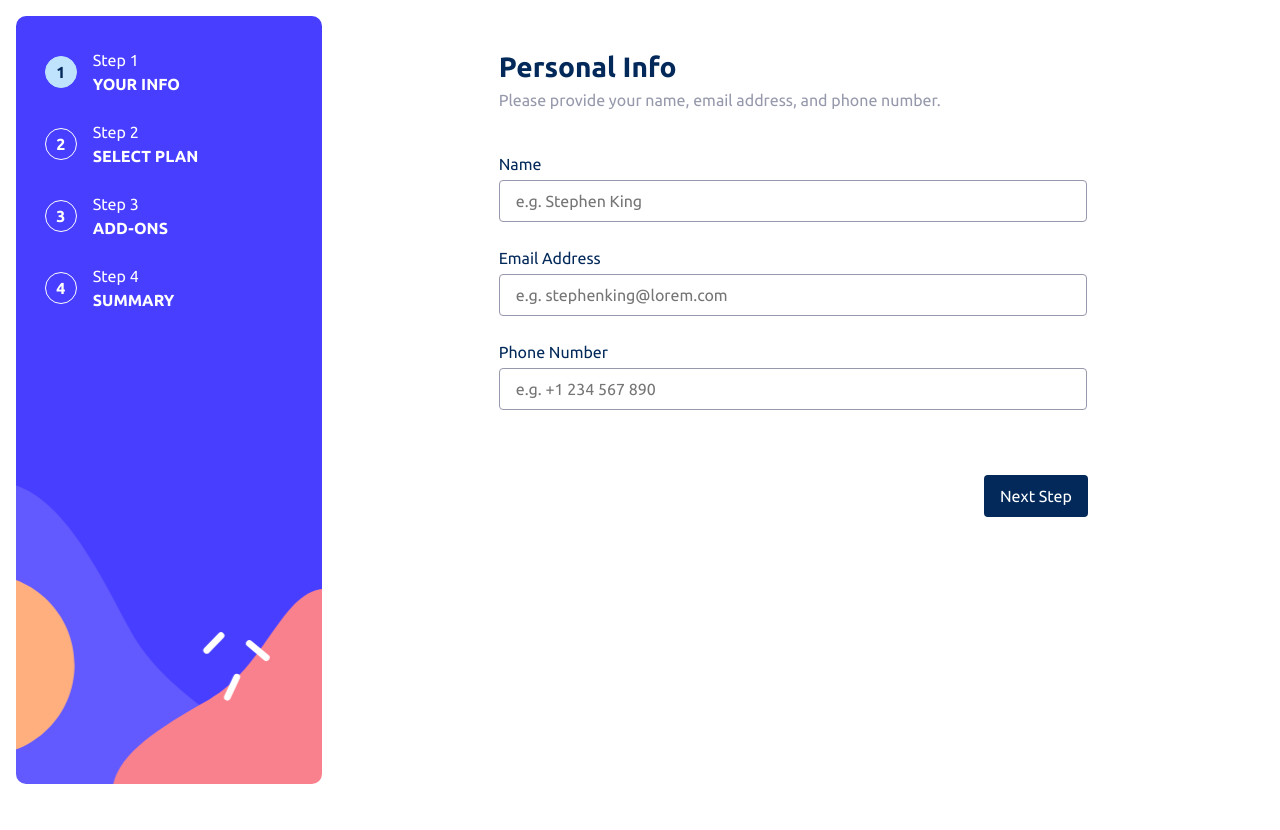
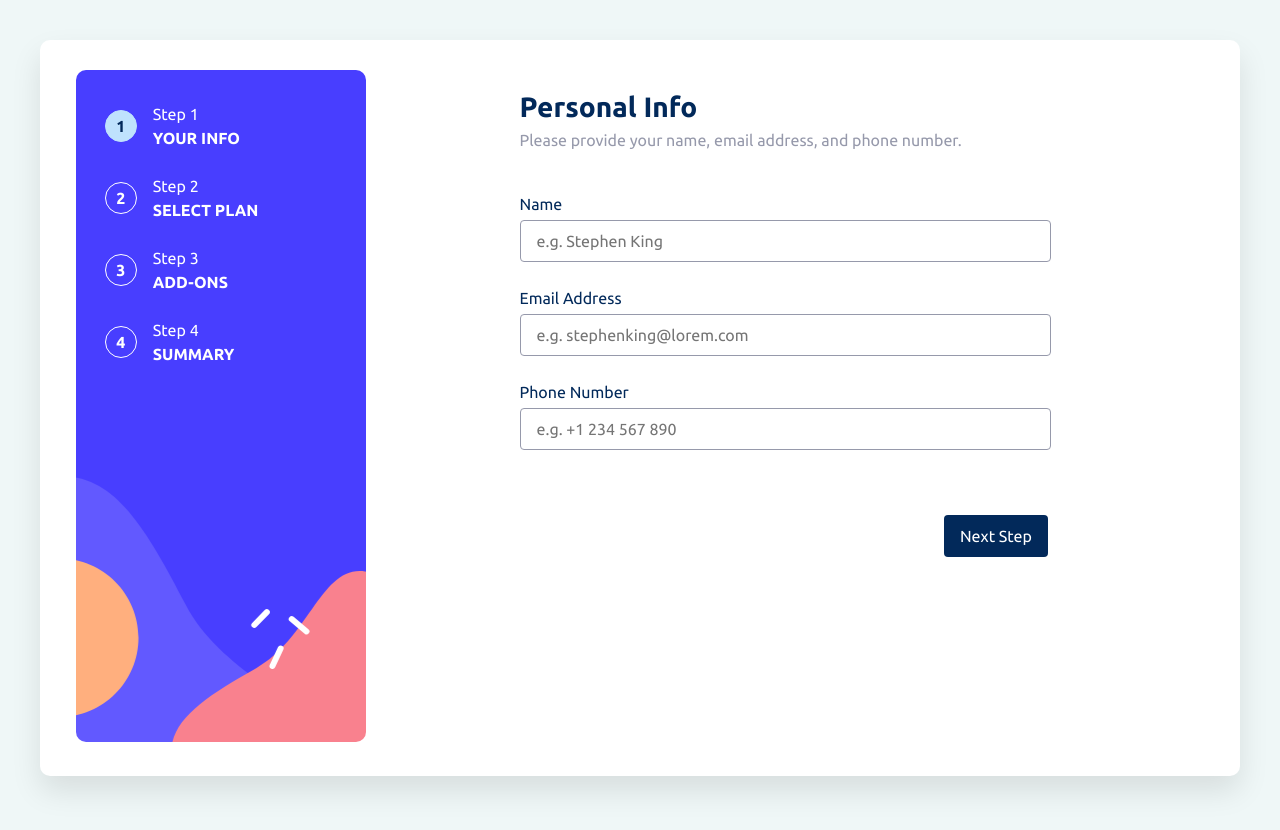
Before and after one commit to kabhinav577/Multistep-billing-form, a plain HTML site: page index.html in a window 1280 px wide. Before the commit the page ends 800 px from the top, so only its background shows below. Drawn offline with Linux system fonts and the light colour scheme.

Commit message:
some styling changes

```diff
--- a/style.css
+++ b/style.css
@@ -584,7 +584,7 @@ main {
   align-items: center;
   justify-content: center;
   flex-direction: column;
-  height: calc(100vh - 12rem);
+  height: calc(100vh - 20rem);
 }
 
 .thank-you-box > * {
@@ -612,18 +612,24 @@ main {
 @media (min-width: 769px) {
   body {
     height: 100vh;
+    width: 100%;
     overflow: hidden;
+    background-color: #eff7f7;
   }
   main {
     --margin: 1.6rem;
-    --width: calc(27.4rem + (var(--margin) * 2));
+    --width: calc(27.4rem + (var(--margin) * 1));
+    height: calc(100vh - (var(--margin) * 4));
     display: flex;
+    margin: 4rem;
+    border-radius: 10px;
     background-color: hsl(var(--clr-white));
+    box-shadow: 0 15px 30px rgba(0, 0, 0, 0.1);
     position: relative;
   }
 
   .step-paging-sec {
-    height: calc(100vh - (var(--margin) * 2));
+    height: calc(100vh - (var(--margin) * 8));
     overflow: hidden;
     border-radius: 1rem;
     background-image: url(assets/svg/bg-sidebar-desktop.svg);
@@ -631,8 +637,8 @@ main {
     justify-content: start;
     min-width: var(--width);
     position: absolute;
-    left: var(--margin);
-    top: var(--margin);
+    left: 3%;
+    top: 3rem;
   }
 
   .paging {
```
Also changed, not shown: index.html (+1 -0 lines).
